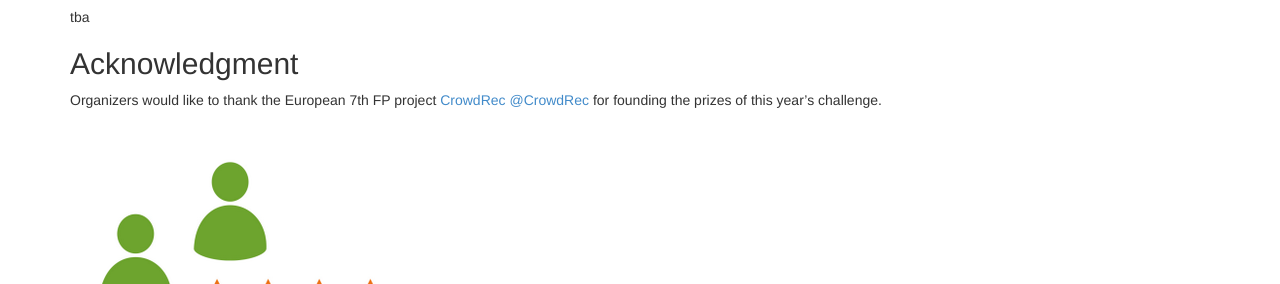
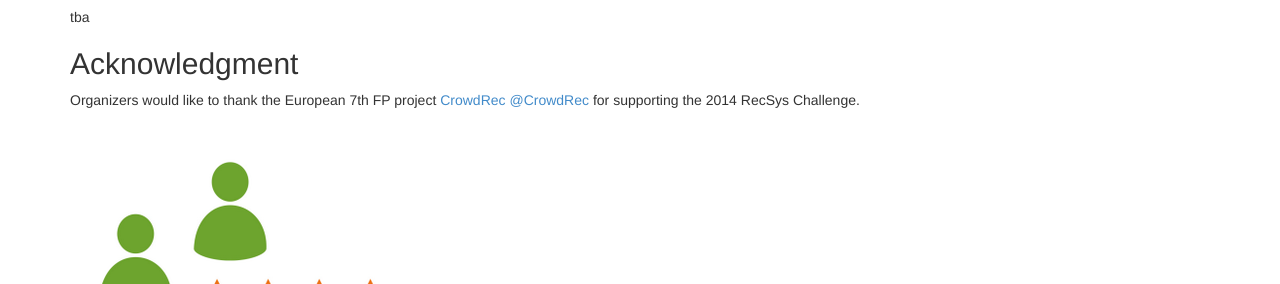
Before and after one commit to recsyschallenge/2014, a Jekyll site: the page built from organizers/index.md, in a window 1280 px wide. Shown: the part 409-693 px from the top of the page. Built offline with Jekyll 4.4.1, drawn with Linux system fonts in a browser that asks for light colours; Markdown is read by kramdown in place of the engine named in the settings.

Commit message:
Updated ack text

```diff
--- a/organizers/index.md
+++ b/organizers/index.md
@@ -16,7 +16,7 @@ twitter: <a href="http://twitter.com/recsyschallenge" target="_blank">@recsyscha
 tba
 
 ##Acknowledgment
-Organizers would like to thank the European 7th FP project <a href="http://crowdrec.eu">CrowdRec</a> <a href="https://twitter.com/CrowdRec">@CrowdRec</a> for founding the prizes of this year's challenge.
+Organizers would like to thank the European 7th FP project <a href="http://crowdrec.eu">CrowdRec</a> <a href="https://twitter.com/CrowdRec">@CrowdRec</a> for supporting the 2014 RecSys Challenge.
 
 
 ![CrowdRec](../img/crowdrec.png)
```
